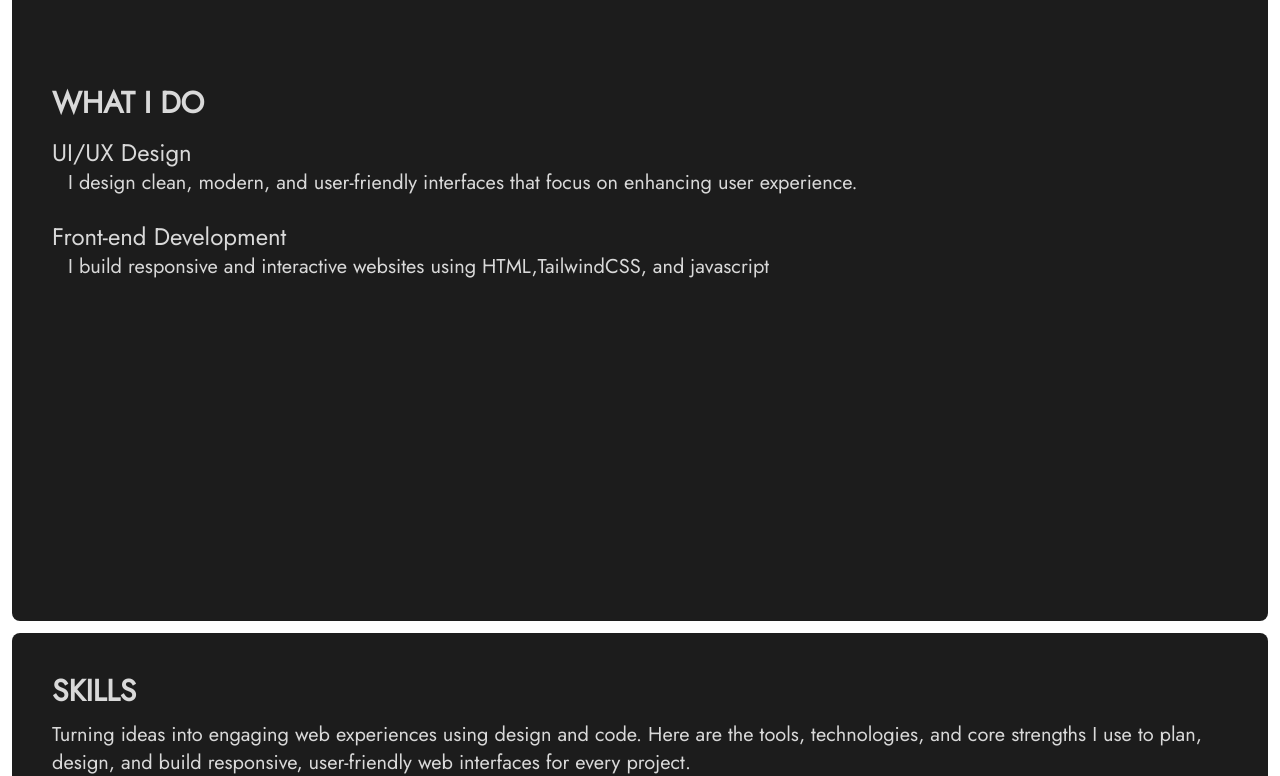
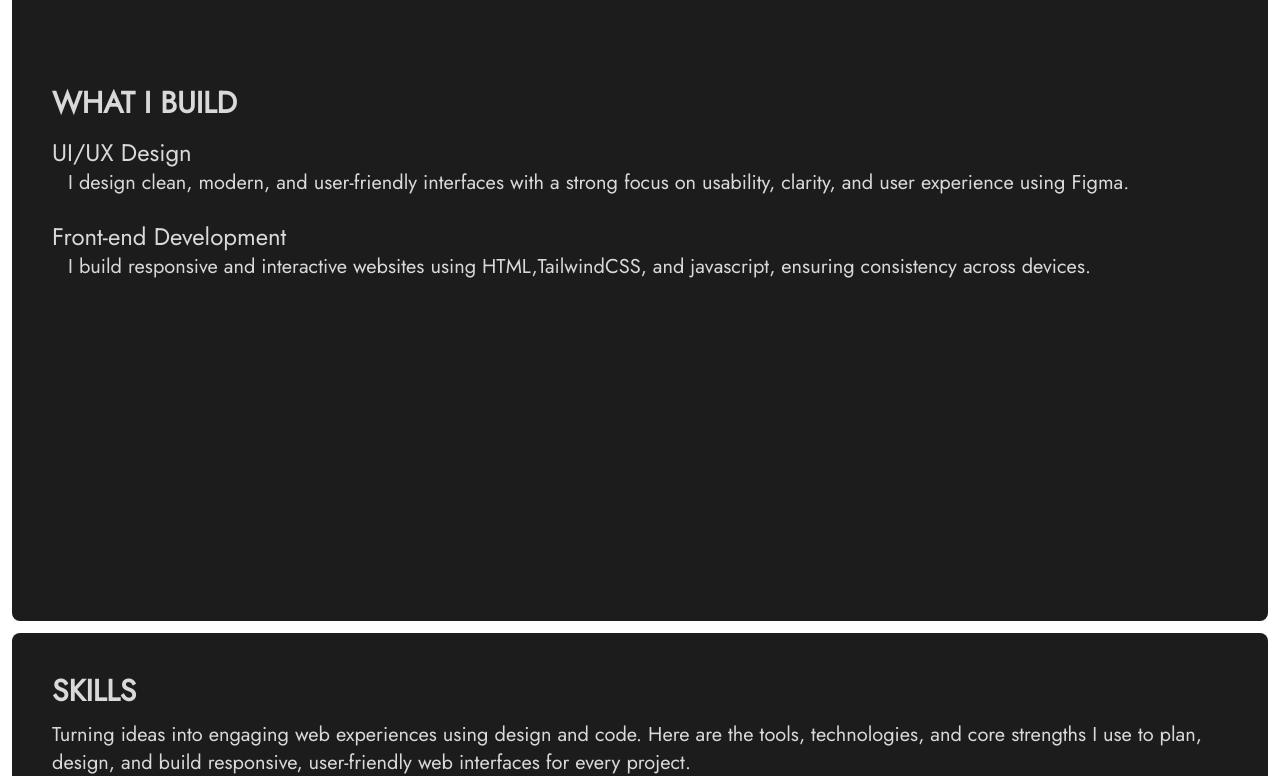
Before and after one commit to sania217/sania-s-portfolio, a website: page index.html in a window 1280 px wide. Shown: the part 1003-1779 px from the top of the page. Drawn offline with nearby package versions, Linux system fonts and the light colour scheme; a web font is replaced by a local one.

Commit message:
fixed bugs

```diff
--- a/index.html
+++ b/index.html
@@ -116,17 +116,17 @@
          </div>
 
           <div class="px-10 pt-12 2xl:p-20 2xl:pt-24">
-          <h1 class="font-jost font-semibold 2xl:text-4xl lg:text-3xl md:text-2xl sm:text-2xl text-[#D9D9D9]">WHAT I DO
+          <h1 class="font-jost font-semibold 2xl:text-4xl lg:text-3xl md:text-2xl sm:text-2xl text-[#D9D9D9]">WHAT I BUILD
            </h1>
           <h2 class=" pt-4 font-jost font-medium lg:text-2xl md:text-2xl sm:text-xl text-[#D9D9D9]">UI/UX Design
            </h2>
           <p class=" pl-4 font-jost 2xl:text-2xl lg:text-xl md:text-lg sm:text-lg text-[#D9D9D9] ">I design clean, modern,
-            and user-friendly interfaces  that focus on enhancing user experience.
+            and user-friendly interfaces with a strong focus on usability, clarity, and user experience using Figma.
            </p>
           <h2 class="pt-6 font-jost font-medium  lg:text-2xl md:text-2xl sm:text-xl text-[#D9D9D9]">Front-end Development
            </h2>
           <p class="pl-4 font-jost 2xl:text-2xl lg:text-xl md:text-lg sm:text-lg text-[#D9D9D9] ">I build responsive and interactive websites
-             using HTML,TailwindCSS, and javascript</p>
+             using HTML,TailwindCSS, and javascript, ensuring consistency across devices.</p>
            </div>
         </section>
 
```
Also changed, not shown: sanzz.png.
